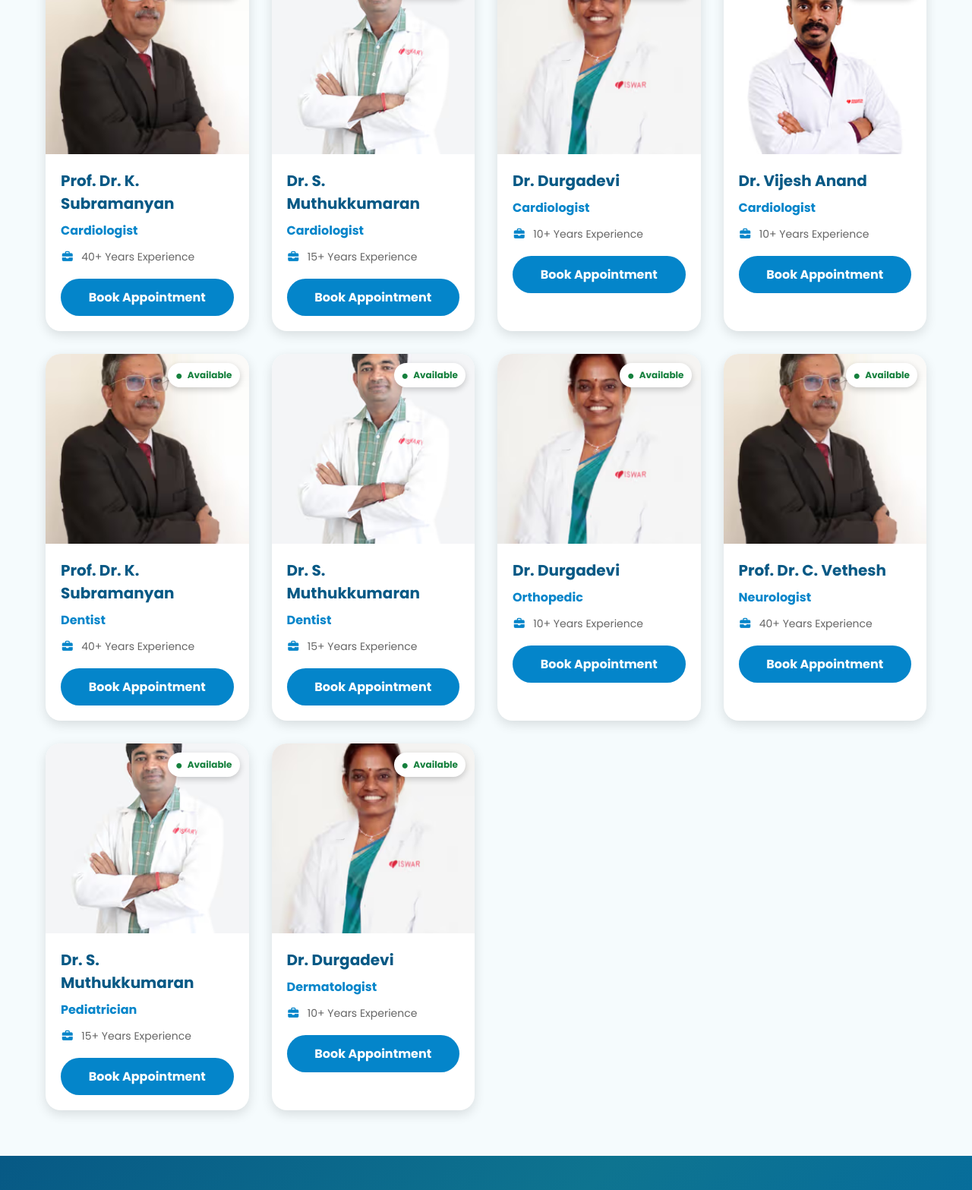
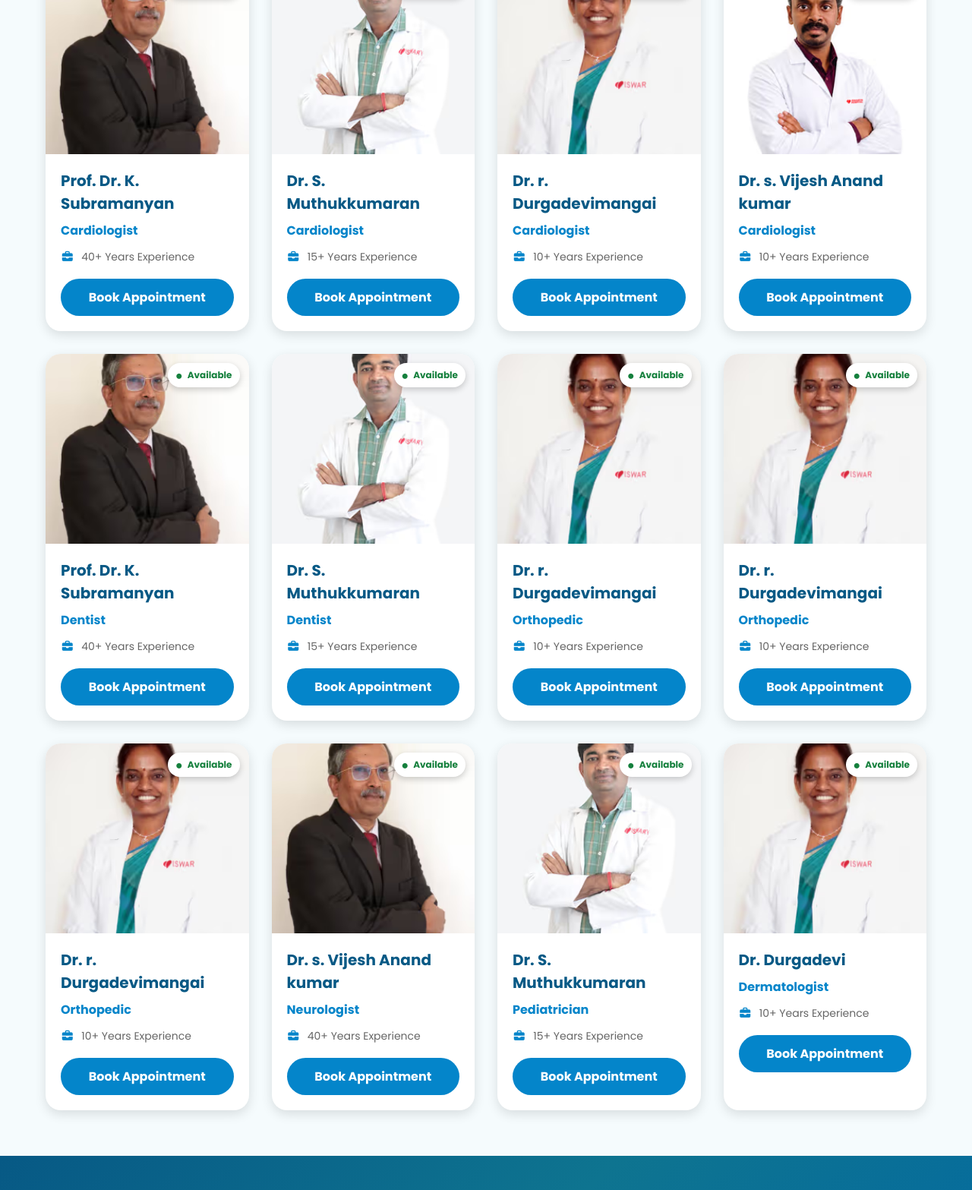
Before and after one commit to Vethesh04/HealthCare-Project-Roadmap, a plain HTML site: page frontend/healthcare/doctors.html in a window 1280 px wide. Shown: the part 481-2048 px from the top of the page at 76% size. Drawn offline with Linux system fonts and the light colour scheme.

Commit message:
change in contact

```diff
--- a/frontend/css/contact.css
+++ b/frontend/css/contact.css
@@ -1,16 +1,31 @@
+@import url('https://fonts.googleapis.com/css2?family=Poppins:wght@300;400;500;600;700&display=swap');
+
+
+/* ================= RESET ================= */
 
 * {
     margin: 0;
     padding: 0;
     box-sizing: border-box;
-    font-family: Arial, Helvetica, sans-serif;
+
+    font-family: 'Poppins', Arial, sans-serif;
 }
+
+
+html {
+    scroll-behavior: smooth;
+}
+
 
 body {
     background: #f5fbfd;
-    color: #222;
+    color: #222;background: linear-gradient(
+        135deg,
+        #e0f7fa,
+        #f5fdff
+    );
+
 }
-
 
 /* ================= NAVBAR ================= */
 
@@ -26,7 +41,7 @@ header {
 
     background: linear-gradient(
         90deg,
-        rgb(28, 109, 141),
+        rgb(80, 169, 204),
         rgb(134, 209, 217),
         rgb(39, 171, 223)
     );
--- a/frontend/healthcare/doctors.html
+++ b/frontend/healthcare/doctors.html
@@ -232,7 +232,7 @@
 
             <div class="doctor-info">
 
-                <h2>Dr. Durgadevi</h2>
+                <h2>Dr.  r.    Durgadevimangai</h2>
 
                 <p class="specialist">
                     Cardiologist
@@ -272,7 +272,7 @@
 
             <div class="doctor-info">
 
-                <h2>Dr. Vijesh Anand</h2>
+                <h2>Dr.  s. Vijesh Anand kumar</h2>
 
                 <p class="specialist">
                     Cardiologist
@@ -392,7 +392,79 @@
 
             <div class="doctor-info">
 
-                <h2>Dr. Durgadevi</h2>
+                <h2>Dr.  r.    Durgadevimangai</h2>
+
+                <p class="specialist">
+                    Orthopedic
+                </p>
+
+                <p>
+                    <i class="fa-solid fa-briefcase"></i>
+                    10+ Years Experience
+                </p>
+
+                <a href="./appointment.html" class="book-btn">
+                    Book Appointment
+                </a>
+
+            </div>
+
+        </div>
+        <div class="doctor-card" data-specialization="Orthopedic">
+
+            <div class="doctor-image">
+
+                <img
+                    src="../images/dr-durgadevi.avif"
+                    alt="Dr. Durgadevi"
+                >
+
+                <span class="available">
+                    <i class="fa-solid fa-circle"></i>
+                    Available
+                </span>
+
+            </div>
+
+            <div class="doctor-info">
+
+                <h2>Dr.  r.    Durgadevimangai</h2>
+
+                <p class="specialist">
+                    Orthopedic
+                </p>
+
+                <p>
+                    <i class="fa-solid fa-briefcase"></i>
+                    10+ Years Experience
+                </p>
+
+                <a href="./appointment.html" class="book-btn">
+                    Book Appointment
+                </a>
+
+            </div>
+
+        </div>
+        <div class="doctor-card" data-specialization="Orthopedic">
+
+            <div class="doctor-image">
+
+                <img
+                    src="../images/dr-durgadevi.avif"
+                    alt="Dr. Durgadevi"
+                >
+
+                <span class="available">
+                    <i class="fa-solid fa-circle"></i>
+                    Available
+                </span>
+
+            </div>
+
+            <div class="doctor-info">
+
+                <h2>Dr.  r.    Durgadevimangai</h2>
 
                 <p class="specialist">
                     Orthopedic
@@ -432,7 +504,7 @@
 
             <div class="doctor-info">
 
-                <h2>Prof. Dr. C. Vethesh</h2>
+                <h2>Dr.  s. Vijesh Anand kumar</h2>
 
                 <p class="specialist">
                     Neurologist
--- a/frontend/javaScript/doctors.js
+++ b/frontend/javaScript/doctors.js
@@ -80,3 +80,27 @@ specialization.addEventListener(
     "change",
     filterDoctors
 );
+
+const currentPage =
+    window.location.pathname.split("/").pop();
+
+const navLinks =
+    document.querySelectorAll(".list ul li a");
+
+
+navLinks.forEach(link => {
+
+    const linkPage =
+        link.getAttribute("href")
+            .split("/")
+            .pop();
+
+
+    if (linkPage === currentPage) {
+
+        link.style.background = "#0077b6";
+
+        link.style.color = "white";
+    }
+
+});
```
Also changed, not shown: frontend/css/index.css (+19 -1 lines), frontend/healthcare/contact.html (+1 -2 lines), frontend/healthcare/index.html (+1 -1 lines), frontend/javaScript/contact.js (+26 -0 lines).
